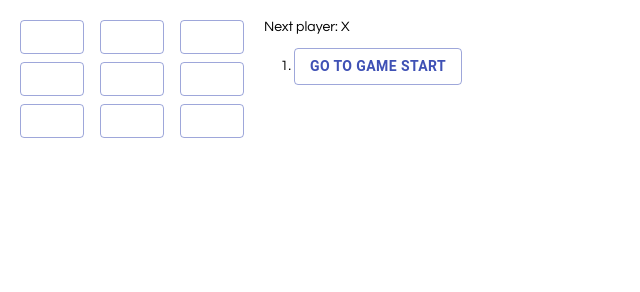
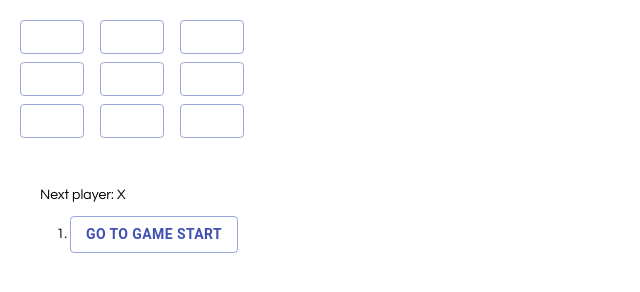
Before and after one commit to lrnzalbu/tic-tac-toe, a React app: page / in a window 1280 px wide. Shown: the whole page, without its empty margins (0-640 px from the left). Built offline with nearby package versions, Linux system fonts and the light colour scheme.

Commit message:
something something

```diff
--- a/src/index.css
+++ b/src/index.css
@@ -42,9 +42,10 @@ ol, ul {
 
 .game {
   display: flex;
-  flex-direction: row;
+  flex-direction: column;
 }
 
 .game-info {
   margin-left: 20px;
+  margin-top: 50px;
 }
--- a/src/index.js
+++ b/src/index.js
@@ -114,7 +114,7 @@ class Game extends React.Component {
 
     const moves = history.map((_, step) => {
       const desc = step > 0 ?
-        'Go to move #' + step :
+        'Go to move #' + (step) :
         'Go to game start';
 
       return (
@@ -153,7 +153,7 @@ class Game extends React.Component {
         </div>
         <div className="game-info">
           <div>{status}</div>
-          <ol>{moves}</ol>
+          <ol reversed>{moves.reverse()}</ol>
         </div>
       </div>
     );
```
